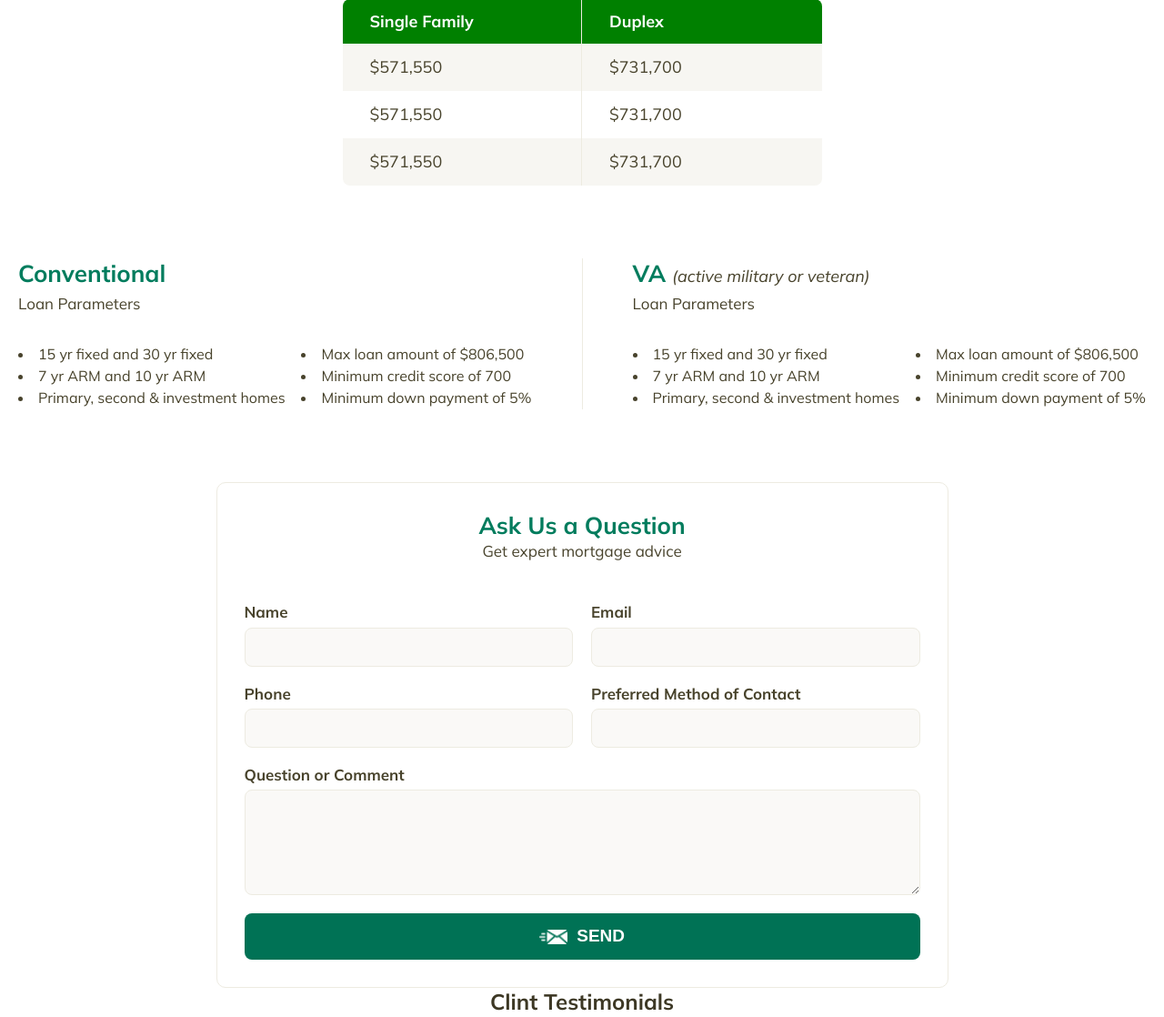
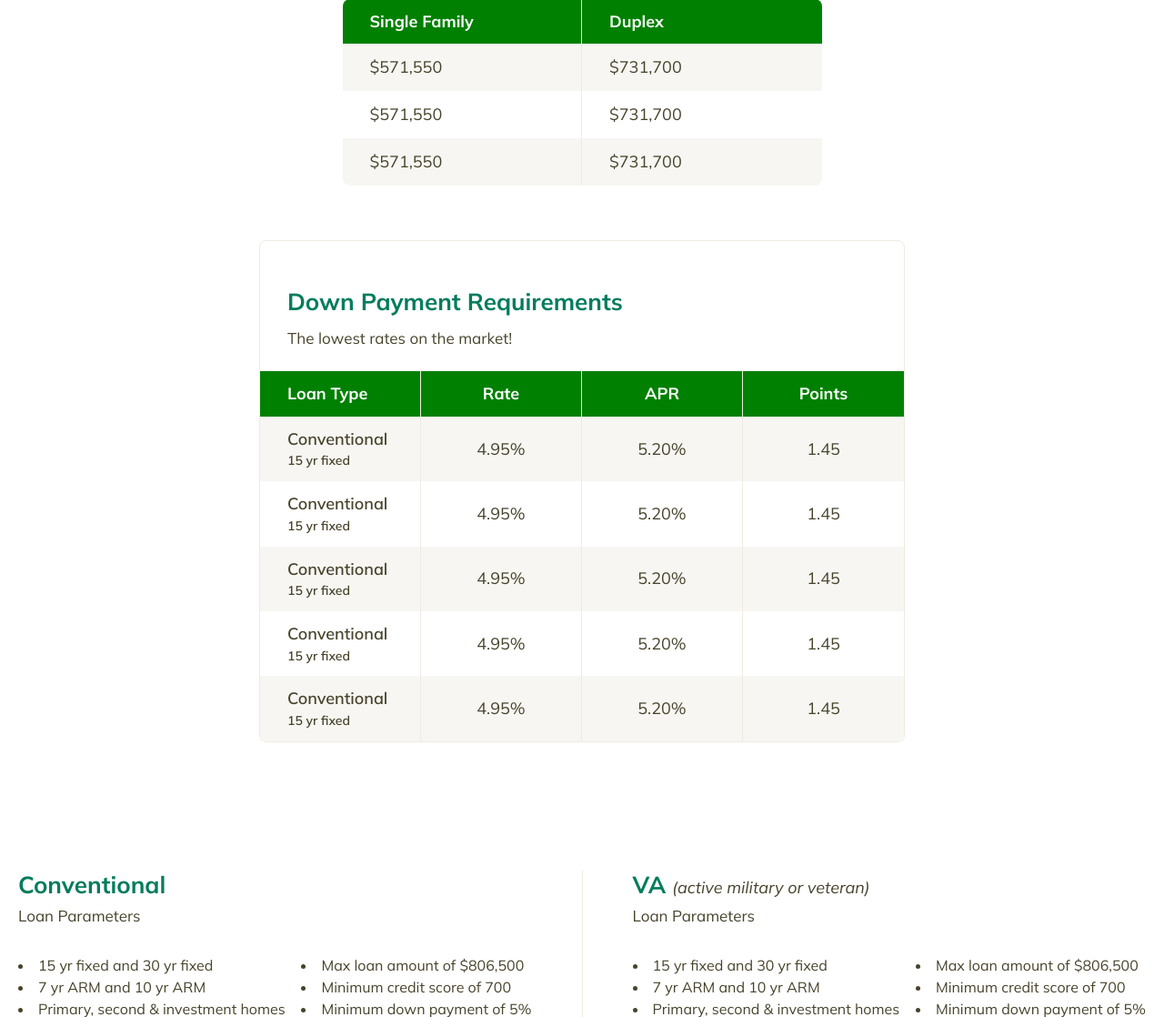
Before and after one commit to DreamLabIt/Financing-Direct, a PHP site: page / in a window 1280 px wide. Shown: the part 2851-3969 px from the top of the page at 91% size. Run offline with PHP 8.4, Linux system fonts and the light colour scheme.

Commit message:
update our mortgages section

```diff
--- a/assets/style.css
+++ b/assets/style.css
@@ -752,6 +752,71 @@ textarea {
 /* ================ down-pament-rate style end ================ */
 
 
+/* ================ Our-mortgages-rate style start ================ */
+.our-mortgage-rates{
+  padding-block: 60px;
+}
+.our-mortgage-rates .exceptional-title{
+  padding-inline: 10px;
+}
+.our-mortgage-rates .mortgage-rates-inner{
+  max-width: 710px;
+  border: 1px solid #EDEBE1;
+  border-radius: 8px;
+  padding-top: 50px;
+}
+.our-mortgage-rates .rate-box{
+  border-radius: unset;
+}
+.our-mortgage-rates .rate-box .rate-row{
+  display: grid;
+  grid-template-columns: repeat(4, 1fr);
+}
+.our-mortgage-rates .rate-col.rate-col-body h5{
+  color: var(--color-text);
+  margin-bottom: 5px;
+  font-size: 12px;
+  font-weight: 600;
+}
+.our-mortgage-rates .rate-col.rate-col-body p{
+  font-size: 12px;
+  line-height: 16.8px;
+  font-weight: 600;
+}
+.our-mortgage-rates .rate-col.rate-col-head{
+  justify-content: start;
+  padding-left: 5px;
+}
+.our-mortgage-rates .rate-col.rate-col-body{
+  justify-content: start;
+  align-items: start;
+  padding-left: 2px;
+}
+
+@media only screen and (min-width:769px) {
+  .our-mortgage-rates .exceptional-title{
+    text-align: start;
+    padding-left: 30px;
+  }
+  .our-mortgage-rates .rate-col.rate-col-body {
+    padding-left: 30px;
+  }
+
+.our-mortgage-rates .rate-col.rate-col-head{
+    padding-left: 30px;
+  }
+
+  .our-mortgage-rates .rate-col.rate-col-body h5{
+    font-size: 18px;
+  }
+.our-mortgage-rates .rate-col.rate-col-body p{
+    font-size: 14px;
+  }
+}
+
+/* ================  Our-mortgages-rate style end ================ */
+
+
 
 /* ========================= loan parameters style start ================== */
 
--- a/index.php
+++ b/index.php
@@ -334,6 +334,115 @@
       <!-- ============================= FHA loon rate section end ========================== -->
 
 
+
+      <!-- ======================== Our Mortgage Rates start ====================== -->
+
+      <section class="our-mortgage-rates">
+        <div class="mortgage-rates-inner">
+          <div class="exceptional-title">
+            <h2>Down Payment Requirements</h2>
+            <p>The lowest rates on the market!</p>
+          </div>
+          <div class="rate-box">
+            <div class="rate-row rate-box-head">
+              <div class="rate-col rate-col-head">
+                <h5>Loan Type</h5>
+              </div>
+              <div class="rate-col">
+                <h5>Rate</h5>
+              </div>
+              <div class="rate-col">
+                <h5>APR</h5>
+              </div>
+              <div class="rate-col">
+                <h5>Points</h5>
+              </div>
+
+            </div>
+            <div class="rate-box-body ">
+              <div class="rate-row">
+                <div class="rate-col d-flex flex-col rate-col-body">
+                  <h5>Conventional</h5>
+                  <p>15 yr fixed</p>
+                </div>
+                <div class="rate-col">
+                  <p>4.95%</p>
+                </div>
+                <div class="rate-col">
+                  <p>5.20%</p>
+                </div>
+                <div class="rate-col">
+                  <p>1.45</p>
+                </div>
+              </div>
+              <div class="rate-row">
+                <div class="rate-col d-flex flex-col rate-col-body">
+                  <h5>Conventional</h5>
+                  <p>15 yr fixed</p>
+                </div>
+                <div class="rate-col">
+                  <p>4.95%</p>
+                </div>
+                <div class="rate-col">
+                  <p>5.20%</p>
+                </div>
+                <div class="rate-col">
+                  <p>1.45</p>
+                </div>
+              </div>
+              <div class="rate-row">
+                <div class="rate-col d-flex flex-col rate-col-body">
+                  <h5>Conventional</h5>
+                  <p>15 yr fixed</p>
+                </div>
+                <div class="rate-col">
+                  <p>4.95%</p>
+                </div>
+                <div class="rate-col">
+                  <p>5.20%</p>
+                </div>
+                <div class="rate-col">
+                  <p>1.45</p>
+                </div>
+              </div>
+              <div class="rate-row">
+                <div class="rate-col d-flex flex-col rate-col-body">
+                  <h5>Conventional</h5>
+                  <p>15 yr fixed</p>
+                </div>
+                <div class="rate-col">
+                  <p>4.95%</p>
+                </div>
+                <div class="rate-col">
+                  <p>5.20%</p>
+                </div>
+                <div class="rate-col">
+                  <p>1.45</p>
+                </div>
+              </div>
+              <div class="rate-row">
+                <div class="rate-col d-flex flex-col rate-col-body">
+                  <h5>Conventional</h5>
+                  <p>15 yr fixed</p>
+                </div>
+                <div class="rate-col">
+                  <p>4.95%</p>
+                </div>
+                <div class="rate-col">
+                  <p>5.20%</p>
+                </div>
+                <div class="rate-col">
+                  <p>1.45</p>
+                </div>
+              </div>
+            </div>
+          </div>
+        </div>
+      </section>
+
+      <!-- ======================== Our Mortgage Rates end ====================== -->
+
+
       <!-- ============================ loan parameters section start ========================= -->
 
       <section class="parameters-wrap">
```
